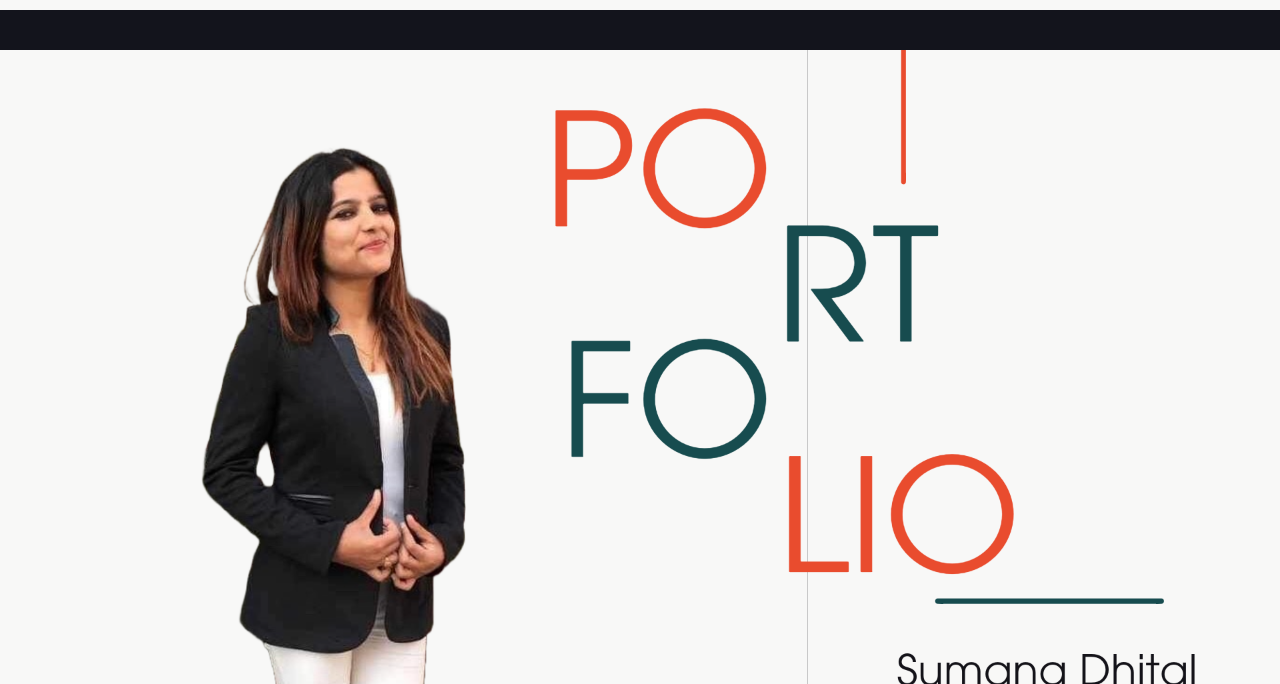
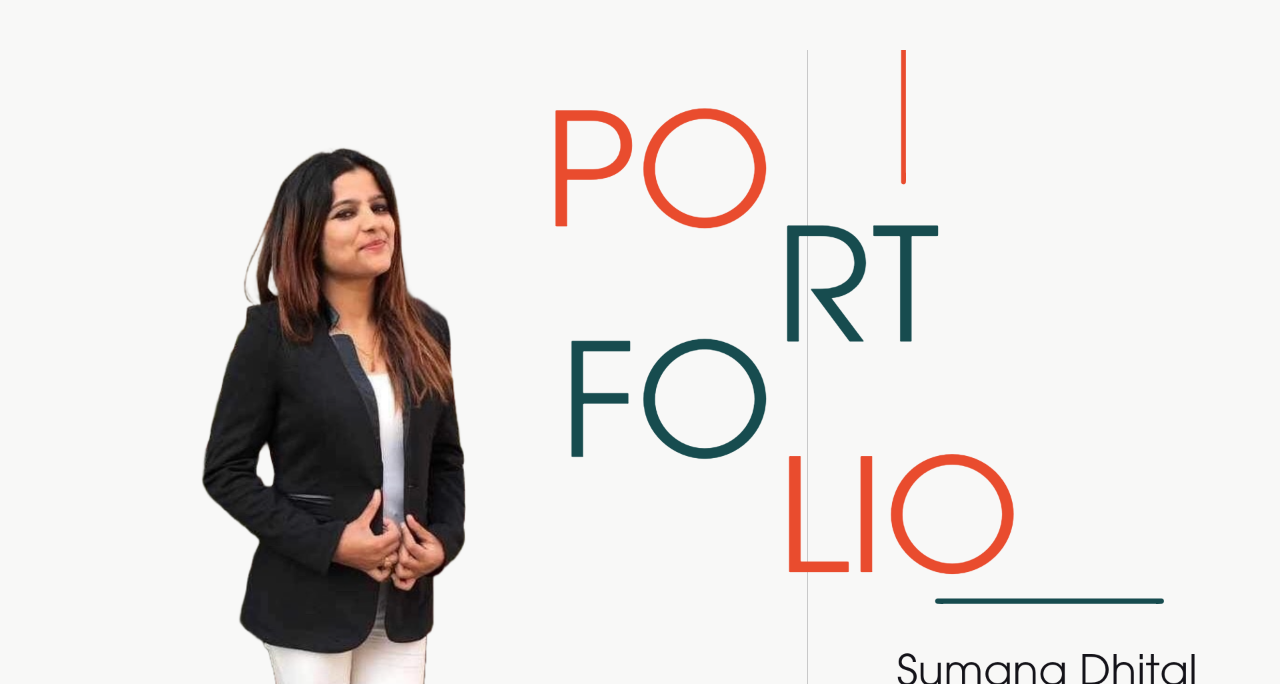
Before and after one commit to sumana-hub/sumana-hub.github.io, a plain HTML site: page index.html in a window 1280 px wide. Shown: the part 116-800 px from the top of the page. Drawn offline with Linux system fonts and the light colour scheme.

Commit message:
Some css edits

```diff
--- a/css/app.css
+++ b/css/app.css
@@ -80,7 +80,7 @@
 
   /* Main */
   .background-main {
-    background-color:#13141C;
+    background-color: #F8F8F7;
     background-position: center;
     background-size: cover;
     background-repeat: no-repeat;
```
